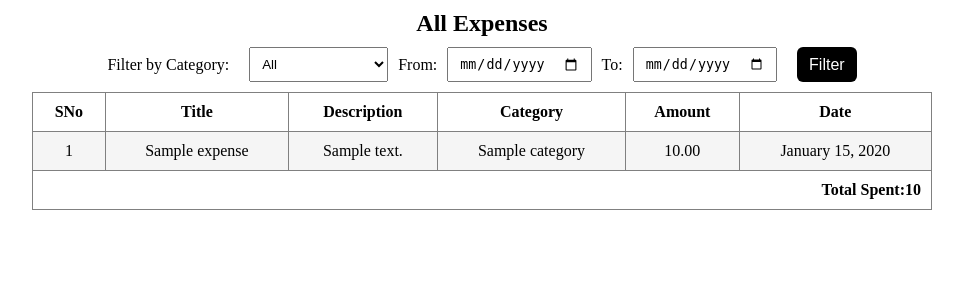
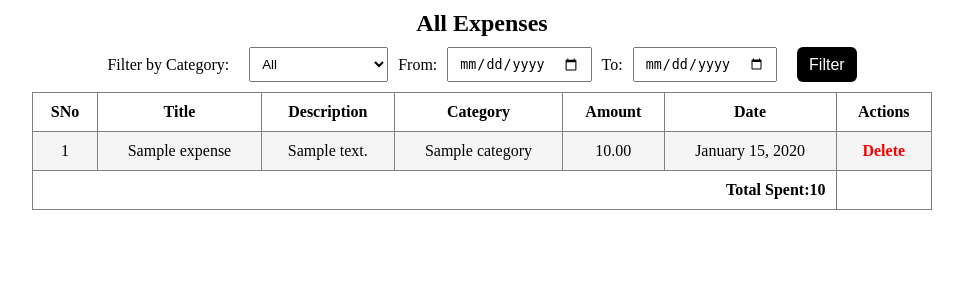
Before and after one commit to Balaji-1805/ExpenseTracker, a Django app: page /expenses/ in a window 1280 px wide. Shown: the part 171-471 px from the top of the page, without its empty margins (158-1121 px from the left). Run offline with Django 5.2, Linux system fonts and the light colour scheme; a user stored in the database is signed in; tables that the repository leaves empty hold one stand-in row (values such as "Sample post").

Commit message:
Add delete functionality for expenses with confirmation prompt

```diff
--- a/Expense/templates/Expense/expenses.html
+++ b/Expense/templates/Expense/expenses.html
@@ -41,6 +41,7 @@
       <th>Category</th>
       <th>Amount</th>
       <th>Date</th>
+      <th>Actions</th>
     </tr>
     {% for exp in expenses %}
     <tr>
@@ -50,6 +51,13 @@
       <td>{{exp.category}}</td>
       <td>{{exp.amount}}</td>
       <td>{{ exp.date|date:"F j, Y" }}</td>
+      <td>
+      <a href="{% url 'delete-expense' exp.id %}"
+        onclick="return confirm('Delete this expense?')"
+        style="color: red; text-decoration: none; font-weight: bold;">
+        Delete
+      </a>
+  </td>
     </tr>
     {% endfor %}
     <tr>
--- a/Expense/urls.py
+++ b/Expense/urls.py
@@ -7,5 +7,6 @@ urlpatterns=[
     path('add-category/',views.add_category,name='add-category'),
     path('add-expense/',views.add_expense,name='add-expense'),
     path('expenses/',views.expense_list,name='expense-list'),
+    path('expense/delete/<int:id>/', views.delete_expense, name='delete-expense'),
     path('logout/',views.logout,name='logout'),
 ]
--- a/Expense/views.py
+++ b/Expense/views.py
@@ -110,3 +110,14 @@ def expense_list(request):
 
     total= expenses.aggregate(total_amount=Sum('amount'))['total_amount'] or 0
     return render(request,'Expense/expenses.html',{'expenses':expenses,'total_amount':total,'categories':categories})
+
+def delete_expense(request, id):
+    if not request.user.is_authenticated:
+        return redirect('login')
+
+    expense = Expense.objects.filter(id=id, user=request.user).first()
+    if not expense:
+        return redirect('expense-list')  # or show error
+
+    expense.delete()
+    return redirect('expense-list')
```
